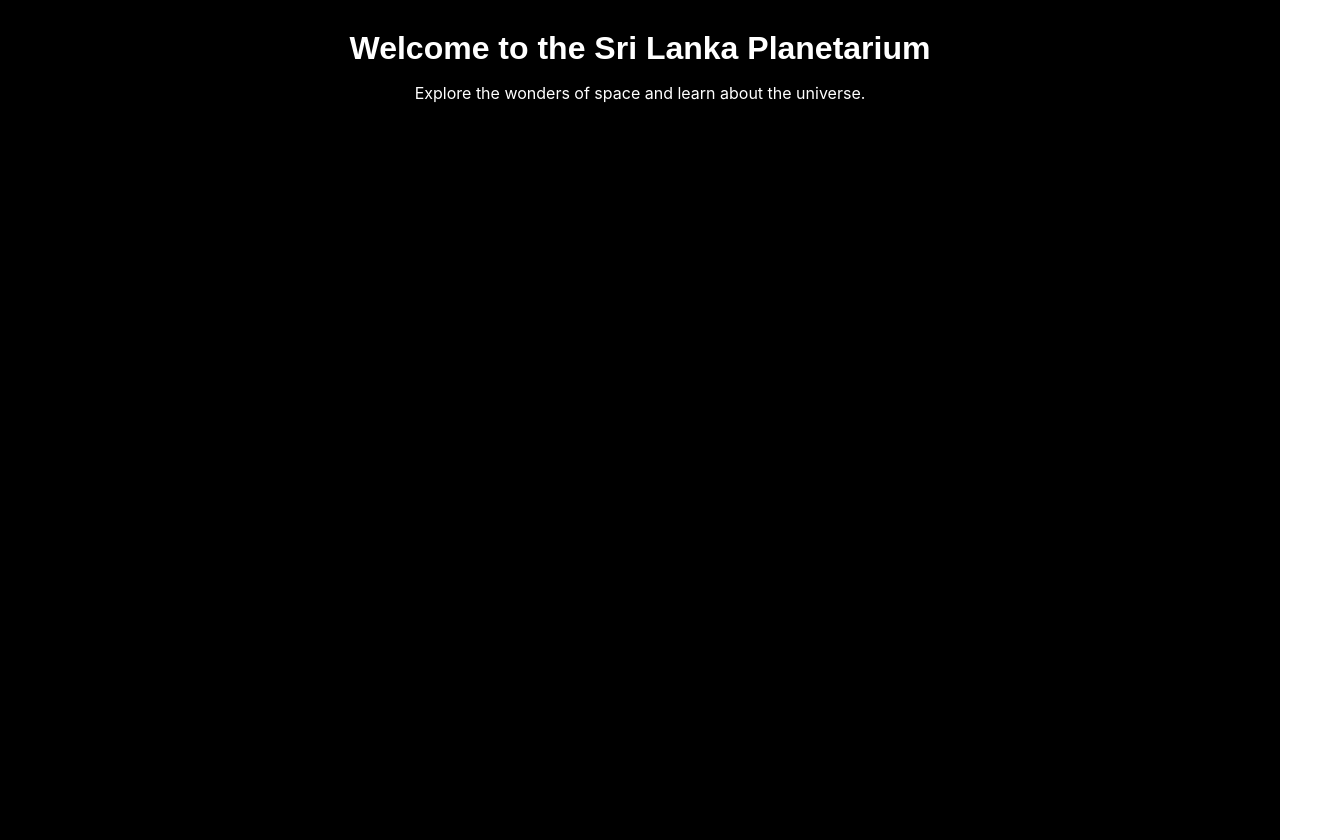
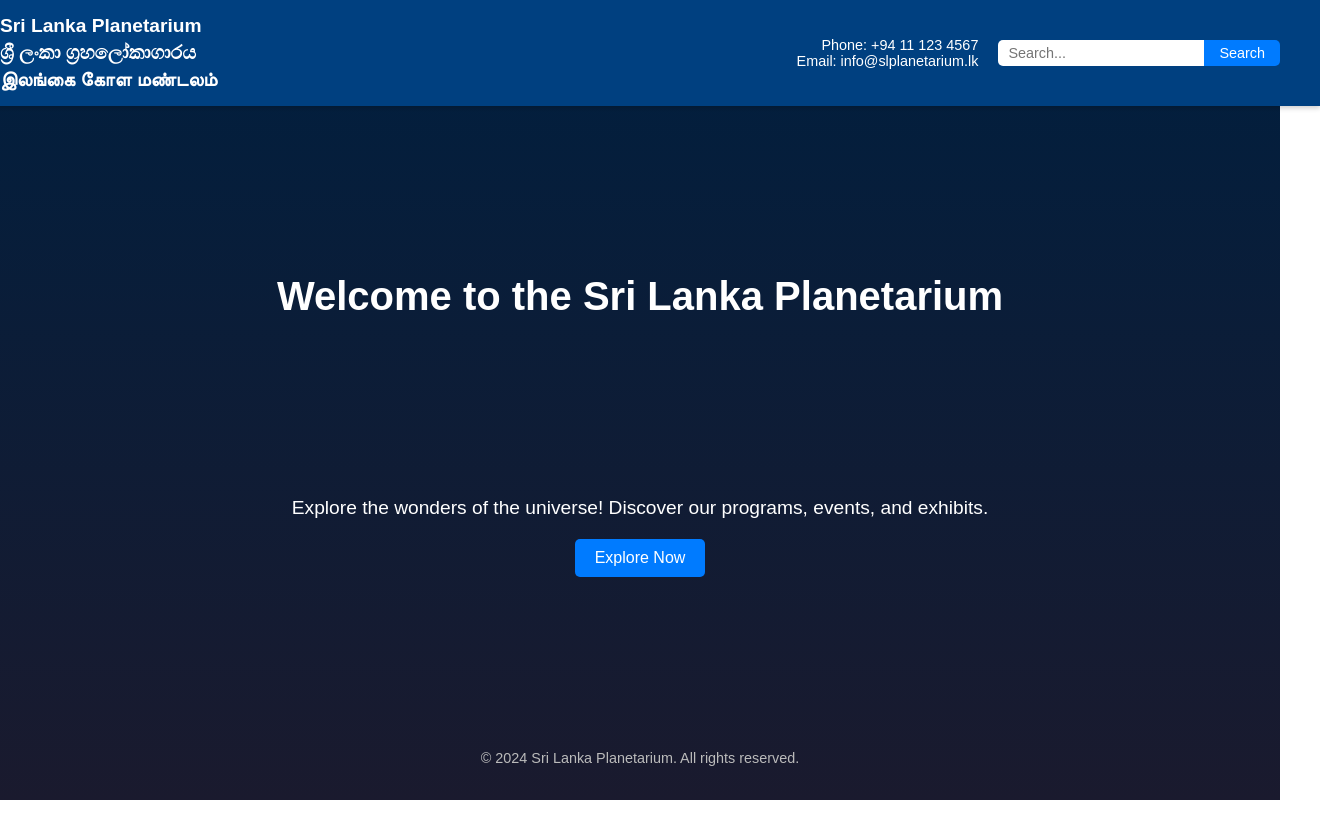
Before and after one commit to IT21161674/sri-lanka-planetarium, a React (Create React App) app: page /english in a window 1280 px wide. Shown: the whole page, 1320 px wide, since content can reach past the window. After the commit the page ends 800 px from the top, so only its background shows below. Built offline with nearby package versions, Linux system fonts and the light colour scheme.

Commit message:
Header bar added to MainPageEnglish

```diff
--- a/src/components/MainPageEnglish.js
+++ b/src/components/MainPageEnglish.js
@@ -1,12 +1,43 @@
 import React from "react";
-import '../styles/MainPage.css';
+import "../styles/MainPage.css";
 
 const MainPageEnglish = () => {
   return (
     <div className="main-page">
-      <h1>Welcome to the Sri Lanka Planetarium</h1>
-      <p>Explore the wonders of space and learn about the universe.</p>
-      {/* Add more content for the main page */}
+      <div className="top-bar">
+        <div className="bar-left">
+          <h2>Sri Lanka Planetarium</h2>
+          <h2>ශ්‍රී ලංකා ග්‍රහලෝකාගාරය</h2>
+          <h2>இலங்கை கோள மண்டலம்</h2>
+        </div>
+        <div className="bar-right">
+          <div className="contact-info">
+            <p>Phone: +94 11 123 4567</p>
+            <p>Email: info@slplanetarium.lk</p>
+          </div>
+          <div className="search-container">
+            <input
+              type="text"
+              className="search-bar"
+              placeholder="Search..."
+            />
+            <button className="search-button">Search</button>
+          </div>
+        </div>
+      </div>
+      <header className="main-header">
+        <h1>Welcome to the Sri Lanka Planetarium</h1>
+      </header>
+      <section className="main-content">
+        <p>
+          Explore the wonders of the universe! Discover our programs, events,
+          and exhibits.
+        </p>
+        <button className="explore-button">Explore Now</button>
+      </section>
+      <footer className="main-footer">
+        <p>© 2024 Sri Lanka Planetarium. All rights reserved.</p>
+      </footer>
     </div>
   );
 };
--- a/src/styles/MainPage.css
+++ b/src/styles/MainPage.css
@@ -1,7 +1,128 @@
+/* Main Page Wrapper */
 .main-page {
-    text-align: center;
-    color: white;
-    padding: 20px;
-    background-color: #000;
-    min-height: 100vh;
-  }
+  display: flex;
+  flex-direction: column;
+  justify-content: space-between;
+  align-items: center;
+  min-height: 100vh;
+  background: linear-gradient(to bottom, #001f3f, #1a1a2e);
+  color: white;
+  text-align: center;
+  font-family: 'Arial', sans-serif;
+}
+
+/* Top Bar */
+.top-bar {
+  width: 100%;
+  background-color: #004080; /* Navy Blue */
+  color: white;
+  display: flex;
+  justify-content: space-between;
+  align-items: center;
+  padding: 10px 40px; /* Add space around the content */
+  box-shadow: 0 2px 5px rgba(0, 0, 0, 0.2);
+}
+
+.bar-left {
+  text-align: left;
+}
+
+.bar-left h2 {
+  margin: 5px 0;
+  font-size: 1.2rem;
+}
+
+.bar-right {
+  display: flex;
+  align-items: center;
+  gap: 20px; /* Spacing between contact info and search bar */
+}
+
+.contact-info {
+  text-align: right;
+}
+
+.contact-info p {
+  margin: 0;
+  font-size: 0.9rem;
+}
+
+.search-container {
+  display: flex;
+  align-items: center;
+}
+
+.search-bar {
+  padding: 5px 10px;
+  font-size: 0.9rem;
+  border: none;
+  border-radius: 5px 0 0 5px;
+  outline: none;
+}
+
+.search-button {
+  padding: 5px 15px;
+  font-size: 0.9rem;
+  background-color: #007bff;
+  color: white;
+  border: none;
+  border-radius: 0 5px 5px 0;
+  cursor: pointer;
+  transition: background-color 0.3s ease;
+}
+
+.search-button:hover {
+  background-color: #0056b3;
+}
+
+/* Header Styling */
+.main-header {
+  margin-top: 20px;
+}
+
+.main-header h1 {
+  font-size: 2.5rem;
+  margin: 10px 0;
+  animation: fadeIn 1.5s ease-out;
+}
+
+/* Content Section Styling */
+.main-content {
+  margin: 20px 0;
+}
+
+.main-content p {
+  font-size: 1.2rem;
+  margin: 10px 0 20px;
+}
+
+.explore-button {
+  background-color: #007bff;
+  color: white;
+  border: none;
+  padding: 10px 20px;
+  font-size: 16px;
+  cursor: pointer;
+  border-radius: 5px;
+  transition: background-color 0.3s ease;
+}
+
+.explore-button:hover {
+  background-color: #0056b3;
+}
+
+/* Footer Styling */
+.main-footer {
+  margin-bottom: 20px;
+}
+
+.main-footer p {
+  font-size: 0.9rem;
+  color: #bbb;
+}
+
+/* Fade-in Animation */
+@keyframes fadeIn {
+  0% { opacity: 0; }
+  100% { opacity: 1; }
+}
```
